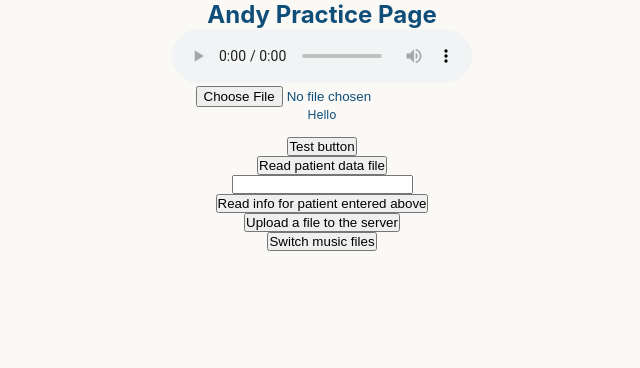
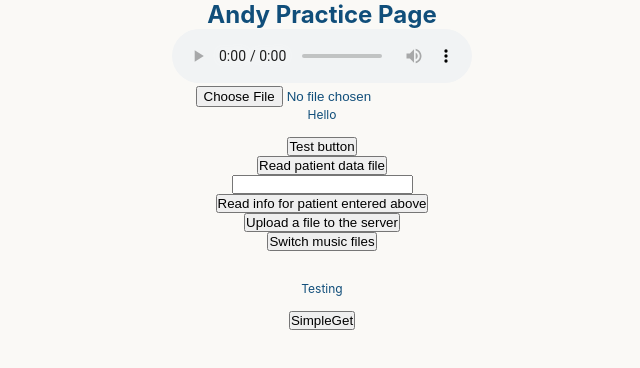
Before and after one commit to amitofsk/hearthark, a React (Create React App) app: page /patientAM in a window 1280 px wide. Shown: the top 368 px of the page, without its empty margins (318-958 px from the left). Built offline with nearby package versions, Linux system fonts and the light colour scheme.

Commit message:
Working on my practice page a bit

```diff
--- a/src/pages/doctor-page/doctor-page.component.jsx
+++ b/src/pages/doctor-page/doctor-page.component.jsx
@@ -150,7 +150,7 @@ function readPatientFile(recordPiece, elementName, elementOut) {
   }
   if (recordPiece == 8) {
     //Pick off only file name
-    correctData = correctData.substr(34, 8);
+    correctData = correctData.substr(34, 9);
   }
   elementOut.innerHTML = correctData;
 }
--- a/src/pages/patientAM-page/patientAM-page.component.jsx
+++ b/src/pages/patientAM-page/patientAM-page.component.jsx
@@ -31,6 +31,9 @@ class PatientAMPage extends React.Component{
 	  <br></br>
           <br></br>
 	  <br></br>
+	  <p id="ptest">Testing</p>
+	  <br></br>
+	  <button type="button" onClick={()=>hFunction()}>SimpleGet</button>
 	  <br></br>
 
 
@@ -43,6 +46,27 @@ class PatientAMPage extends React.Component{
 
   );
 };
+}
+/*
+ function httpGet(theUrl)
+{
+	var xmlHttp= new XMLHttpRequest();
+	xmlHttp.open("GET", theUrl, false);
+	xmlHttp.send(null);
+	return xmlHttp.responseText;
+}
+*/
+function hFunction(){
+//	var myUrl="Access-Control-Allow-Origin: https://www.google.com";
+//	var myUrl="https://www.google.com";
+//	var outString=httpGet(myUrl);
+//	document.getElementById("ptest").innerHTML=outString;
+
+	fetch("Access-Control-Allow-Origin: https://www.google.com")
+	.then(response=>response.json())
+	.then(data => document.getElementById("ptest").innerHTML=data.total);
+
+
 }
 
 
@@ -104,7 +128,7 @@ function readPatientFile(recordPiece, elementName, elementOut) {
 	if(recordPiece==8)
 	{
 		//Pick off only file name
-		correctData=correctData.substr(34,8);
+		correctData=correctData.substr(34,9);
 	}
 	elementOut.innerHTML=correctData;
 }
```
